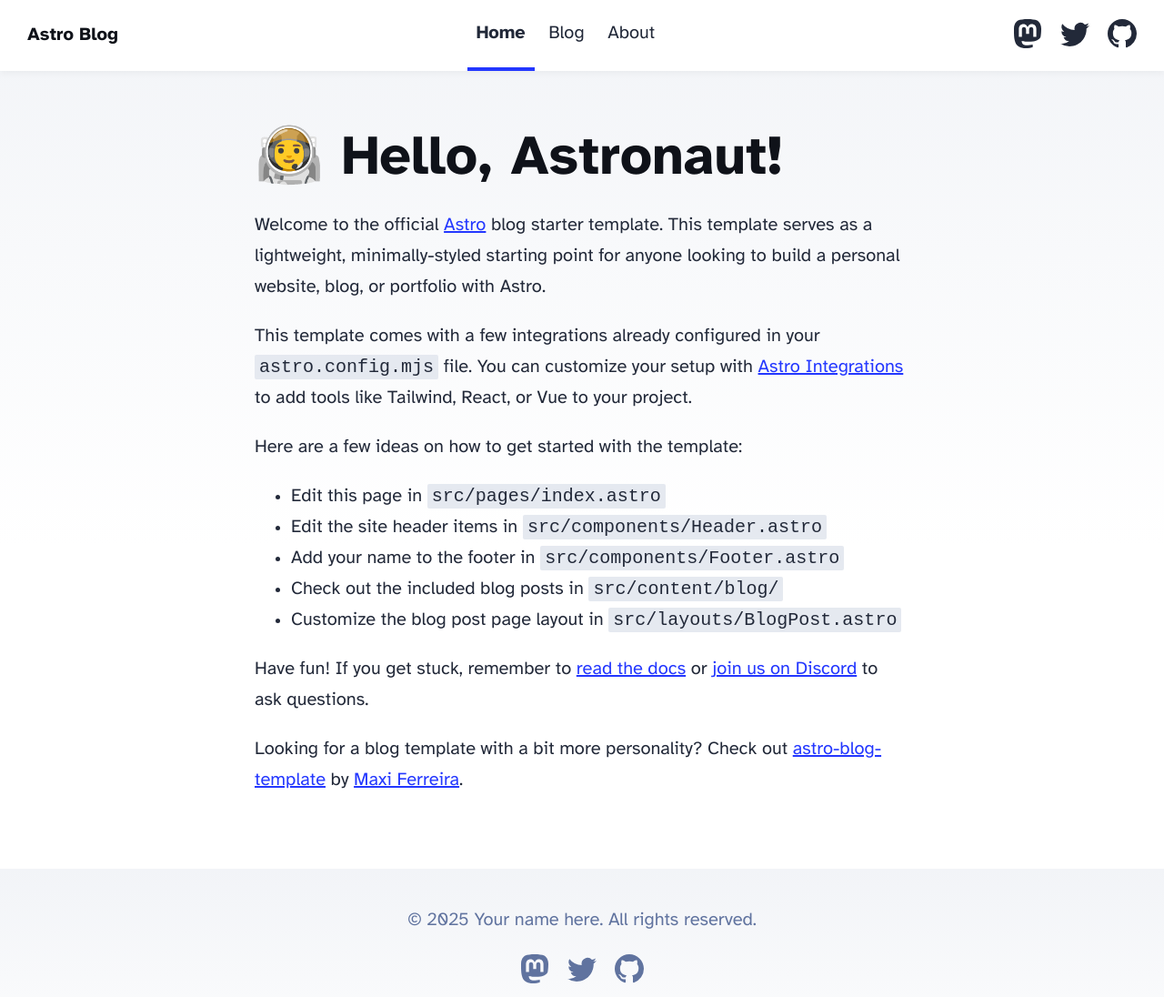
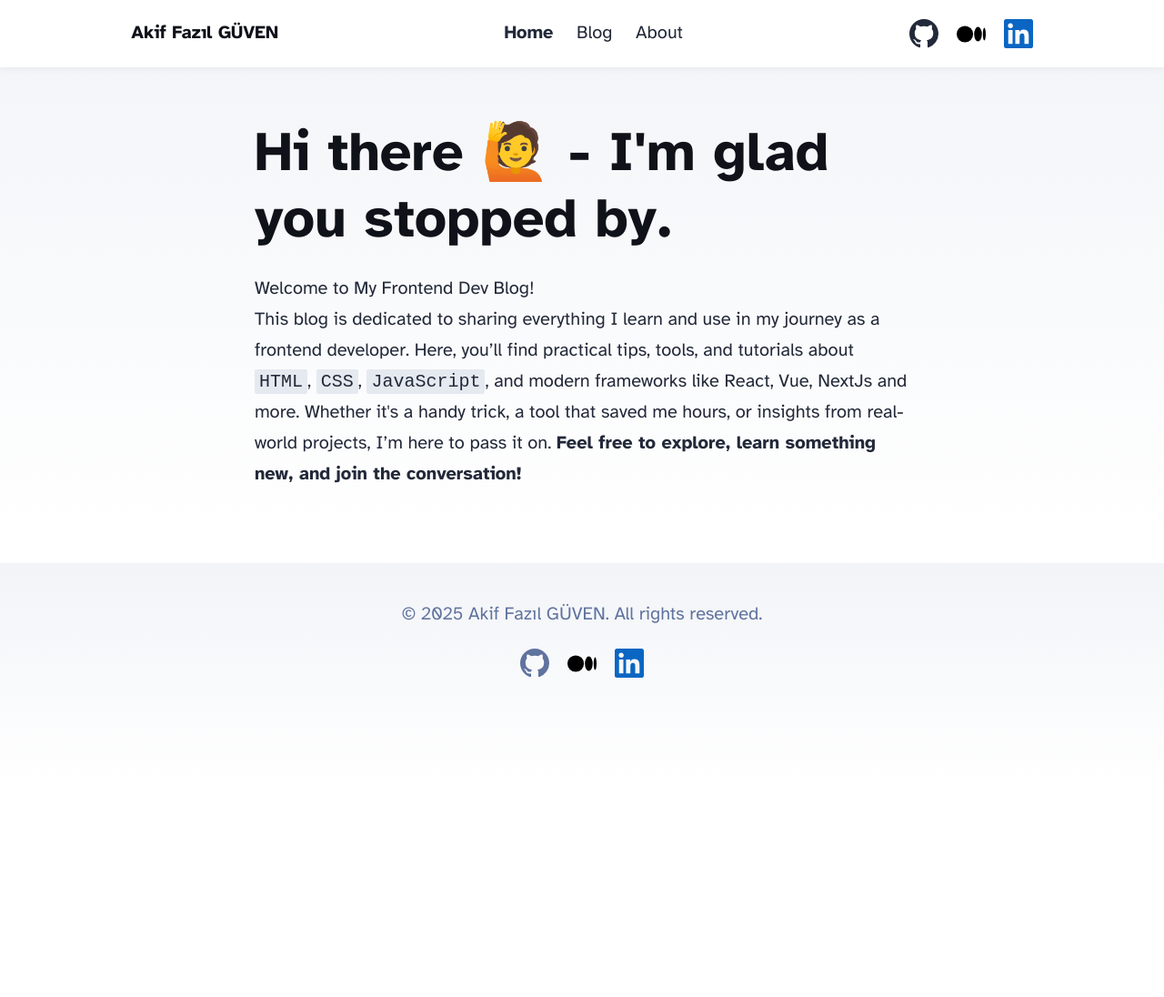
Before and after one commit to zhoommer/blog, an Astro site: page / in a window 1280 px wide. Shown: the whole page at 91% size. After the commit the page ends 865 px from the top, so only its background shows below. Built offline with nearby package versions, Linux system fonts and the light colour scheme; Astro itself is replaced by a stand-in of ours.

Commit message:
created home page welcome message

```diff
--- /dev/null
+++ b/src/assets/styles/navbar.css
@@ -0,0 +1,52 @@
+:root {
+  --mobile-font-size: 12px;
+}
+
+header {
+  margin: 0;
+  padding: 0 1em;
+  background: white;
+  box-shadow: 0 2px 8px rgba(var(--black), 5%);
+}
+
+nav>h2 {
+  margin: 0;
+  font-size: 1em;
+}
+
+h2 a,
+h2 a.active {
+  text-decoration: none;
+}
+
+nav {
+  display: flex;
+  align-items: center;
+  justify-content: space-around;
+}
+
+
+nav a {
+  padding: 1em 0.5em;
+  color: var(--black);
+  text-decoration: none;
+}
+
+nav a.active {
+  text-decoration: none;
+}
+
+.social-links,
+.social-links a {
+  display: flex;
+}
+
+@media (max-width: 720px) {
+  .social-links {
+    display: none;
+  }
+
+  nav a {
+    font-size: var(--mobile-font-size);
+  }
+}
--- a/src/components/Footer.astro
+++ b/src/components/Footer.astro
@@ -3,39 +3,38 @@
 ---
 
 <footer>
-	&copy; {today.getFullYear()} Your name here. All rights reserved.
+	&copy; {today.getFullYear()} Akif Fazıl GÜVEN. All rights reserved.
     <div class="social-links">
-		<a href="https://m.webtoo.ls/@astro" target="_blank">
-			<span class="sr-only">Follow Astro on Mastodon</span>
-			<svg
-				viewBox="0 0 16 16"
-				aria-hidden="true"
-				width="32"
-				height="32"
-				astro-icon="social/mastodon"
-				><path
-					fill="currentColor"
-					d="M11.19 12.195c2.016-.24 3.77-1.475 3.99-2.603.348-1.778.32-4.339.32-4.339 0-3.47-2.286-4.488-2.286-4.488C12.062.238 10.083.017 8.027 0h-.05C5.92.017 3.942.238 2.79.765c0 0-2.285 1.017-2.285 4.488l-.002.662c-.004.64-.007 1.35.011 2.091.083 3.394.626 6.74 3.78 7.57 1.454.383 2.703.463 3.709.408 1.823-.1 2.847-.647 2.847-.647l-.06-1.317s-1.303.41-2.767.36c-1.45-.05-2.98-.156-3.215-1.928a3.614 3.614 0 0 1-.033-.496s1.424.346 3.228.428c1.103.05 2.137-.064 3.188-.189zm1.613-2.47H11.13v-4.08c0-.859-.364-1.295-1.091-1.295-.804 0-1.207.517-1.207 1.541v2.233H7.168V5.89c0-1.024-.403-1.541-1.207-1.541-.727 0-1.091.436-1.091 1.296v4.079H3.197V5.522c0-.859.22-1.541.66-2.046.456-.505 1.052-.764 1.793-.764.856 0 1.504.328 1.933.983L8 4.39l.417-.695c.429-.655 1.077-.983 1.934-.983.74 0 1.336.259 1.791.764.442.505.661 1.187.661 2.046v4.203z"
-				></path></svg
-			>
-		</a>
-		<a href="https://twitter.com/astrodotbuild" target="_blank">
-			<span class="sr-only">Follow Astro on Twitter</span>
-			<svg viewBox="0 0 16 16" aria-hidden="true" width="32" height="32" astro-icon="social/twitter"
-				><path
-					fill="currentColor"
-					d="M5.026 15c6.038 0 9.341-5.003 9.341-9.334 0-.14 0-.282-.006-.422A6.685 6.685 0 0 0 16 3.542a6.658 6.658 0 0 1-1.889.518 3.301 3.301 0 0 0 1.447-1.817 6.533 6.533 0 0 1-2.087.793A3.286 3.286 0 0 0 7.875 6.03a9.325 9.325 0 0 1-6.767-3.429 3.289 3.289 0 0 0 1.018 4.382A3.323 3.323 0 0 1 .64 6.575v.045a3.288 3.288 0 0 0 2.632 3.218 3.203 3.203 0 0 1-.865.115 3.23 3.23 0 0 1-.614-.057 3.283 3.283 0 0 0 3.067 2.277A6.588 6.588 0 0 1 .78 13.58a6.32 6.32 0 0 1-.78-.045A9.344 9.344 0 0 0 5.026 15z"
-				></path></svg
-			>
-		</a>
-		<a href="https://github.com/withastro/astro" target="_blank">
-			<span class="sr-only">Go to Astro's GitHub repo</span>
-			<svg viewBox="0 0 16 16" aria-hidden="true" width="32" height="32" astro-icon="social/github"
+			<a href="https://github.com/zhoommer" target="_blank">
+				<span class="sr-only">Go to my GitHub repo</span>
+				<svg viewBox="0 0 16 16" aria-hidden="true" width="32" height="32"
 					><path
 						fill="currentColor"
 						d="M8 0C3.58 0 0 3.58 0 8c0 3.54 2.29 6.53 5.47 7.59.4.07.55-.17.55-.38 0-.19-.01-.82-.01-1.49-2.01.37-2.53-.49-2.69-.94-.09-.23-.48-.94-.82-1.13-.28-.15-.68-.52-.01-.53.63-.01 1.08.58 1.23.82.72 1.21 1.87.87 2.33.66.07-.52.28-.87.51-1.07-1.78-.2-3.64-.89-3.64-3.95 0-.87.31-1.59.82-2.15-.08-.2-.36-1.02.08-2.12 0 0 .67-.21 2.2.82.64-.18 1.32-.27 2-.27.68 0 1.36.09 2 .27 1.53-1.04 2.2-.82 2.2-.82.44 1.1.16 1.92.08 2.12.51.56.82 1.27.82 2.15 0 3.07-1.87 3.75-3.65 3.95.29.25.54.73.54 1.48 0 1.07-.01 1.93-.01 2.2 0 .21.15.46.55.38A8.012 8.012 0 0 0 16 8c0-4.42-3.58-8-8-8z"
 					></path></svg
 				>
+			</a>
+
+      <a href="https://medium.com/@akiff.fazill" target="_blank">
+				<span class="sr-only">Go to my Medium</span>
+        <svg xmlns="http://www.w3.org/2000/svg" x="0px" y="0px" width="32" height="32" viewBox="0 0 30 30">
+          <path d="M8.5 7A8.5 8.5 0 108.5 24 8.5 8.5 0 108.5 7zM22 8A4 7.5 0 1022 23 4 7.5 0 1022 8zM28.5 9A1.5 6.5 0 1028.5 22 1.5 6.5 0 1028.5 9z"></path>
+        </svg>
+      </a>
+
+      <a href="https://www.linkedin.com/in/akif-f-güven-087783217/" target="_blank">
+				<span class="sr-only">Go to my LinkedIn</span>
+        <svg
+          xmlns="http://www.w3.org/2000/svg"
+          viewBox="0 0 256 256"
+          width="32"
+          height="32"
+        >
+          <path
+            fill="#0A66C2"
+            d="M218.123 218.127h-37.931v-59.403c0-14.165-.253-32.4-19.728-32.4c-19.756 0-22.779 15.434-22.779 31.369v60.43h-37.93V95.967h36.413v16.694h.51a39.91 39.91 0 0 1 35.928-19.733c38.445 0 45.533 25.288 45.533 58.186zM56.955 79.27c-12.157.002-22.014-9.852-22.016-22.009s9.851-22.014 22.008-22.016c12.157-.003 22.014 9.851 22.016 22.008A22.013 22.013 0 0 1 56.955 79.27m18.966 138.858H37.95V95.967h37.97zM237.033.018H18.89C8.58-.098.125 8.161-.001 18.471v219.053c.122 10.315 8.576 18.582 18.89 18.474h218.144c10.336.128 18.823-8.139 18.966-18.474V18.454c-.147-10.33-8.635-18.588-18.966-18.453"
+          ></path>
+        </svg>
       </a>
     </div>
 </footer>
--- a/src/components/Header.astro
+++ b/src/components/Header.astro
@@ -12,26 +12,8 @@
 			<HeaderLink href="/about">About</HeaderLink>
 		</div>
 		<div class="social-links">
-			<a href="https://m.webtoo.ls/@astro" target="_blank">
-				<span class="sr-only">Follow Astro on Mastodon</span>
-				<svg viewBox="0 0 16 16" aria-hidden="true" width="32" height="32"
-					><path
-						fill="currentColor"
-						d="M11.19 12.195c2.016-.24 3.77-1.475 3.99-2.603.348-1.778.32-4.339.32-4.339 0-3.47-2.286-4.488-2.286-4.488C12.062.238 10.083.017 8.027 0h-.05C5.92.017 3.942.238 2.79.765c0 0-2.285 1.017-2.285 4.488l-.002.662c-.004.64-.007 1.35.011 2.091.083 3.394.626 6.74 3.78 7.57 1.454.383 2.703.463 3.709.408 1.823-.1 2.847-.647 2.847-.647l-.06-1.317s-1.303.41-2.767.36c-1.45-.05-2.98-.156-3.215-1.928a3.614 3.614 0 0 1-.033-.496s1.424.346 3.228.428c1.103.05 2.137-.064 3.188-.189zm1.613-2.47H11.13v-4.08c0-.859-.364-1.295-1.091-1.295-.804 0-1.207.517-1.207 1.541v2.233H7.168V5.89c0-1.024-.403-1.541-1.207-1.541-.727 0-1.091.436-1.091 1.296v4.079H3.197V5.522c0-.859.22-1.541.66-2.046.456-.505 1.052-.764 1.793-.764.856 0 1.504.328 1.933.983L8 4.39l.417-.695c.429-.655 1.077-.983 1.934-.983.74 0 1.336.259 1.791.764.442.505.661 1.187.661 2.046v4.203z"
-					></path></svg
-				>
-			</a>
-			<a href="https://twitter.com/astrodotbuild" target="_blank">
-				<span class="sr-only">Follow Astro on Twitter</span>
-				<svg viewBox="0 0 16 16" aria-hidden="true" width="32" height="32"
-					><path
-						fill="currentColor"
-						d="M5.026 15c6.038 0 9.341-5.003 9.341-9.334 0-.14 0-.282-.006-.422A6.685 6.685 0 0 0 16 3.542a6.658 6.658 0 0 1-1.889.518 3.301 3.301 0 0 0 1.447-1.817 6.533 6.533 0 0 1-2.087.793A3.286 3.286 0 0 0 7.875 6.03a9.325 9.325 0 0 1-6.767-3.429 3.289 3.289 0 0 0 1.018 4.382A3.323 3.323 0 0 1 .64 6.575v.045a3.288 3.288 0 0 0 2.632 3.218 3.203 3.203 0 0 1-.865.115 3.23 3.23 0 0 1-.614-.057 3.283 3.283 0 0 0 3.067 2.277A6.588 6.588 0 0 1 .78 13.58a6.32 6.32 0 0 1-.78-.045A9.344 9.344 0 0 0 5.026 15z"
-					></path></svg
-				>
-			</a>
-			<a href="https://github.com/withastro/astro" target="_blank">
-				<span class="sr-only">Go to Astro's GitHub repo</span>
+			<a href="https://github.com/zhoommer" target="_blank">
+				<span class="sr-only">Go to my GitHub repo</span>
 				<svg viewBox="0 0 16 16" aria-hidden="true" width="32" height="32"
 					><path
 						fill="currentColor"
@@ -39,47 +21,28 @@
 					></path></svg
 				>
 			</a>
-		</div>
+
+      <a href="https://medium.com/@akiff.fazill" target="_blank">
+				<span class="sr-only">Go to my Medium</span>
+        <svg xmlns="http://www.w3.org/2000/svg" x="0px" y="0px" width="32" height="32" viewBox="0 0 30 30">
+          <path d="M8.5 7A8.5 8.5 0 108.5 24 8.5 8.5 0 108.5 7zM22 8A4 7.5 0 1022 23 4 7.5 0 1022 8zM28.5 9A1.5 6.5 0 1028.5 22 1.5 6.5 0 1028.5 9z"></path>
+        </svg>
+      </a>
+
+      <a href="https://www.linkedin.com/in/akif-f-güven-087783217/" target="_blank">
+				<span class="sr-only">Go to my LinkedIn</span>
+        <svg
+          xmlns="http://www.w3.org/2000/svg"
+          viewBox="0 0 256 256"
+          width="32"
+          height="32"
+        >
+          <path
+            fill="#0A66C2"
+            d="M218.123 218.127h-37.931v-59.403c0-14.165-.253-32.4-19.728-32.4c-19.756 0-22.779 15.434-22.779 31.369v60.43h-37.93V95.967h36.413v16.694h.51a39.91 39.91 0 0 1 35.928-19.733c38.445 0 45.533 25.288 45.533 58.186zM56.955 79.27c-12.157.002-22.014-9.852-22.016-22.009s9.851-22.014 22.008-22.016c12.157-.003 22.014 9.851 22.016 22.008A22.013 22.013 0 0 1 56.955 79.27m18.966 138.858H37.95V95.967h37.97zM237.033.018H18.89C8.58-.098.125 8.161-.001 18.471v219.053c.122 10.315 8.576 18.582 18.89 18.474h218.144c10.336.128 18.823-8.139 18.966-18.474V18.454c-.147-10.33-8.635-18.588-18.966-18.453"
+          ></path>
+        </svg>
+      </a>
+    </div>
 	</nav>
 </header>
-<style>
-	header {
-		margin: 0;
-		padding: 0 1em;
-		background: white;
-		box-shadow: 0 2px 8px rgba(var(--black), 5%);
-	}
-	h2 {
-		margin: 0;
-		font-size: 1em;
-	}
-
-	h2 a,
-	h2 a.active {
-		text-decoration: none;
-	}
-	nav {
-		display: flex;
-		align-items: center;
-		justify-content: space-between;
-	}
-	nav a {
-		padding: 1em 0.5em;
-		color: var(--black);
-		border-bottom: 4px solid transparent;
-		text-decoration: none;
-	}
-	nav a.active {
-		text-decoration: none;
-		border-bottom-color: var(--accent);
-	}
-	.social-links,
-	.social-links a {
-		display: flex;
-	}
-	@media (max-width: 720px) {
-		.social-links {
-			display: none;
-		}
-	}
-</style>
--- a/src/components/HeaderLink.astro
+++ b/src/components/HeaderLink.astro
@@ -19,6 +19,5 @@
 	}
 	a.active {
 		font-weight: bolder;
-		text-decoration: underline;
 	}
 </style>
--- a/src/consts.ts
+++ b/src/consts.ts
@@ -1,5 +1,5 @@
 // Place any global data in this file.
 // You can import this data from anywhere in your site by using the `import` keyword.
 
-export const SITE_TITLE = 'Astro Blog';
-export const SITE_DESCRIPTION = 'Welcome to my website!';
+export const SITE_TITLE = 'Akif Fazıl GÜVEN';
+export const SITE_DESCRIPTION = 'Welcome to my blog!';
--- a/src/pages/index.astro
+++ b/src/pages/index.astro
@@ -13,35 +13,18 @@
 	<body>
 		<Header />
 		<main>
-			<h1>🧑‍🚀 Hello, Astronaut!</h1>
+			<h1>Hi there 🙋 - I'm glad you stopped by.</h1>
 			<p>
-				Welcome to the official <a href="https://astro.build/">Astro</a> blog starter template. This
-				template serves as a lightweight, minimally-styled starting point for anyone looking to build
-				a personal website, blog, or portfolio with Astro.
-			</p>
-			<p>
-				This template comes with a few integrations already configured in your
-				<code>astro.config.mjs</code> file. You can customize your setup with
-				<a href="https://astro.build/integrations">Astro Integrations</a> to add tools like Tailwind,
-				React, or Vue to your project.
-			</p>
-			<p>Here are a few ideas on how to get started with the template:</p>
-			<ul>
-				<li>Edit this page in <code>src/pages/index.astro</code></li>
-				<li>Edit the site header items in <code>src/components/Header.astro</code></li>
-				<li>Add your name to the footer in <code>src/components/Footer.astro</code></li>
-				<li>Check out the included blog posts in <code>src/content/blog/</code></li>
-				<li>Customize the blog post page layout in <code>src/layouts/BlogPost.astro</code></li>
-			</ul>
-			<p>
-				Have fun! If you get stuck, remember to
-				<a href="https://docs.astro.build/">read the docs</a>
-				or <a href="https://astro.build/chat">join us on Discord</a> to ask questions.
-			</p>
-			<p>
-				Looking for a blog template with a bit more personality? Check out
-				<a href="https://github.com/Charca/astro-blog-template">astro-blog-template</a>
-				by <a href="https://twitter.com/Charca">Maxi Ferreira</a>.
+        Welcome to My Frontend Dev Blog!
+      <br />
+
+        This blog is dedicated to sharing everything I learn and use in my journey as a frontend developer.
+
+        Here, you’ll find practical tips, tools, and tutorials about <code>HTML</code>, <code>CSS</code>, <code>JavaScript</code>, and modern frameworks like React, Vue, NextJs and more.
+
+        Whether it's a handy trick, a tool that saved me hours, or insights from real-world projects, I’m here to pass it on.
+
+        <b>Feel free to explore, learn something new, and join the conversation!</b>
 			</p>
 		</main>
 		<Footer />
--- a/src/styles/global.css
+++ b/src/styles/global.css
@@ -1,8 +1,4 @@
-/*
-  The CSS in this style tag is based off of Bear Blog's default CSS.
-  https://github.com/HermanMartinus/bearblog/blob/297026a877bc2ab2b3bdfbd6b9f7961c350917dd/templates/styles/blog/default.css
-  License MIT: https://github.com/HermanMartinus/bearblog/blob/master/LICENSE.md
- */
+@import "../assets/styles/navbar.css";
 
 :root {
   --accent: #2337ff;
@@ -15,7 +11,10 @@
   --box-shadow:
     0 2px 6px rgba(var(--gray), 25%), 0 8px 24px rgba(var(--gray), 33%),
     0 16px 32px rgba(var(--gray), 33%);
+
+  --mobile-font-size: 14px;
 }
+
 @font-face {
   font-family: 'Atkinson';
   src: url('/fonts/atkinson-regular.woff') format('woff');
@@ -23,6 +22,7 @@
   font-style: normal;
   font-display: swap;
 }
+
 @font-face {
   font-family: 'Atkinson';
   src: url('/fonts/atkinson-bold.woff') format('woff');
@@ -30,6 +30,7 @@
   font-style: normal;
   font-display: swap;
 }
+
 body {
   font-family: 'Atkinson', sans-serif;
   margin: 0;
@@ -43,12 +44,14 @@
   font-size: 20px;
   line-height: 1.7;
 }
+
 main {
   width: 720px;
   max-width: calc(100% - 2em);
   margin: auto;
   padding: 3em 1em;
 }
+
 h1,
 h2,
 h3,
@@ -59,78 +62,99 @@
   color: rgb(var(--black));
   line-height: 1.2;
 }
+
 h1 {
   font-size: 3.052em;
 }
+
 h2 {
   font-size: 2.441em;
 }
+
 h3 {
   font-size: 1.953em;
 }
+
 h4 {
   font-size: 1.563em;
 }
+
 h5 {
   font-size: 1.25em;
 }
+
 strong,
 b {
   font-weight: 700;
 }
+
 a {
   color: var(--accent);
 }
+
 a:hover {
   color: var(--accent);
 }
+
 p {
   margin-bottom: 1em;
 }
+
 .prose p {
   margin-bottom: 2em;
 }
+
 textarea {
   width: 100%;
   font-size: 16px;
 }
+
 input {
   font-size: 16px;
 }
+
 table {
   width: 100%;
 }
+
 img {
   max-width: 100%;
   height: auto;
   border-radius: 8px;
 }
+
 code {
   padding: 2px 5px;
   background-color: rgb(var(--gray-light));
   border-radius: 2px;
 }
+
 pre {
   padding: 1.5em;
   border-radius: 8px;
 }
-pre > code {
+
+pre>code {
   all: unset;
 }
+
 blockquote {
   border-left: 4px solid var(--accent);
   padding: 0 0 0 20px;
   margin: 0px;
   font-size: 1.333em;
 }
+
 hr {
   border: none;
   border-top: 1px solid rgb(var(--gray-light));
 }
+
 @media (max-width: 720px) {
   body {
-		font-size: 18px;
+    font-size: var(--mobile-font-size);
   }
+
   main {
     padding: 1em;
   }
```
Also changed, not shown: src/content.config.ts (indentation only), 1 other file. Lines whose indentation alone changed are shown as unchanged.
